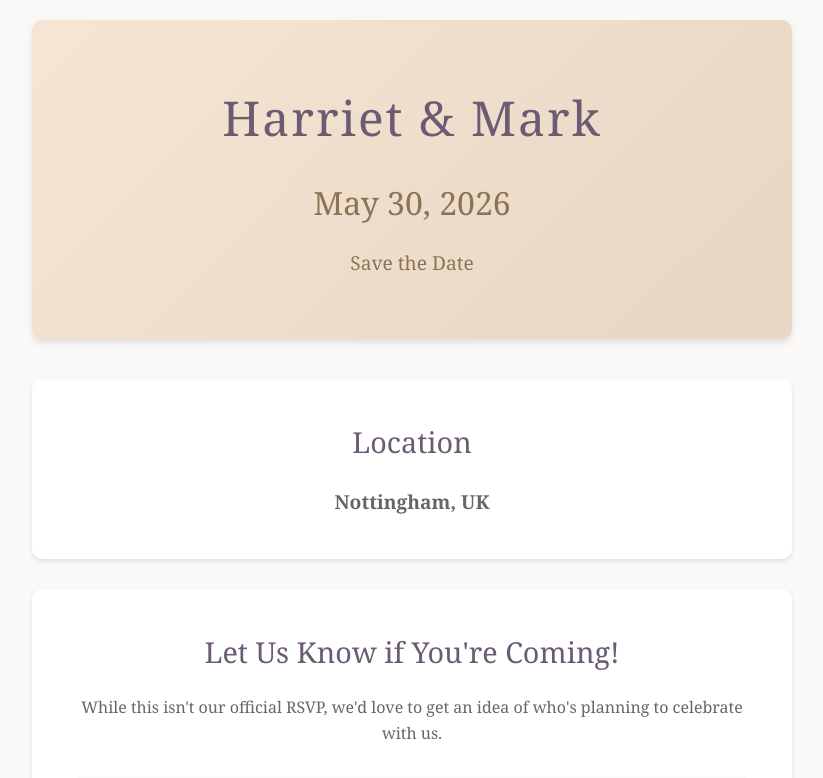
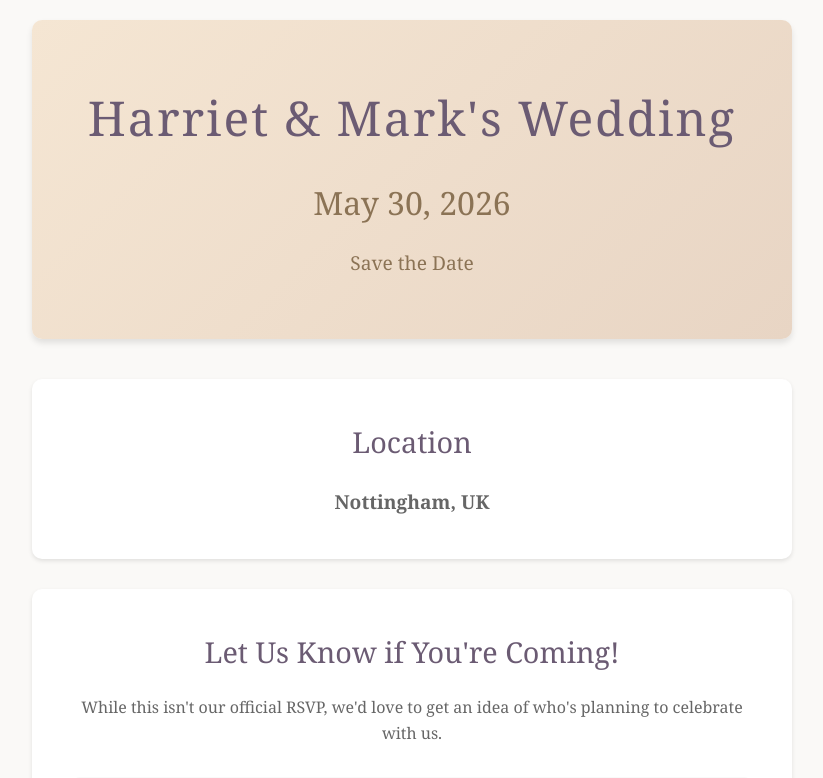
Before and after one commit to mvbnffc/harrietandmark.com, a plain HTML site: page index.html in a window 1280 px wide. Shown: the top 778 px of the page, without its empty margins (228-1051 px from the left). Drawn offline with Linux system fonts and the light colour scheme; a script that the page names is missing.

Commit message:
update title

```diff
--- a/index.html
+++ b/index.html
@@ -3,7 +3,7 @@
 <head>
     <meta charset="UTF-8">
     <meta name="viewport" content="width=device-width, initial-scale=1.0">
-    <title>Save the Date - Your Names Here</title>
+    <title>Save the Date - Harriet and Mark's Wedding</title>
     <style>
         * {
             margin: 0;
@@ -187,7 +187,7 @@
 <body>
     <div class="container">
         <header>
-            <h1>Harriet & Mark</h1>
+            <h1>Harriet & Mark's Wedding</h1>
             <!-- <div class="ornament">♥</div> -->
             <div class="date">May 30, 2026</div>
             <p style="font-size: 1.2em; color: #8b7355;">Save the Date</p>
```
